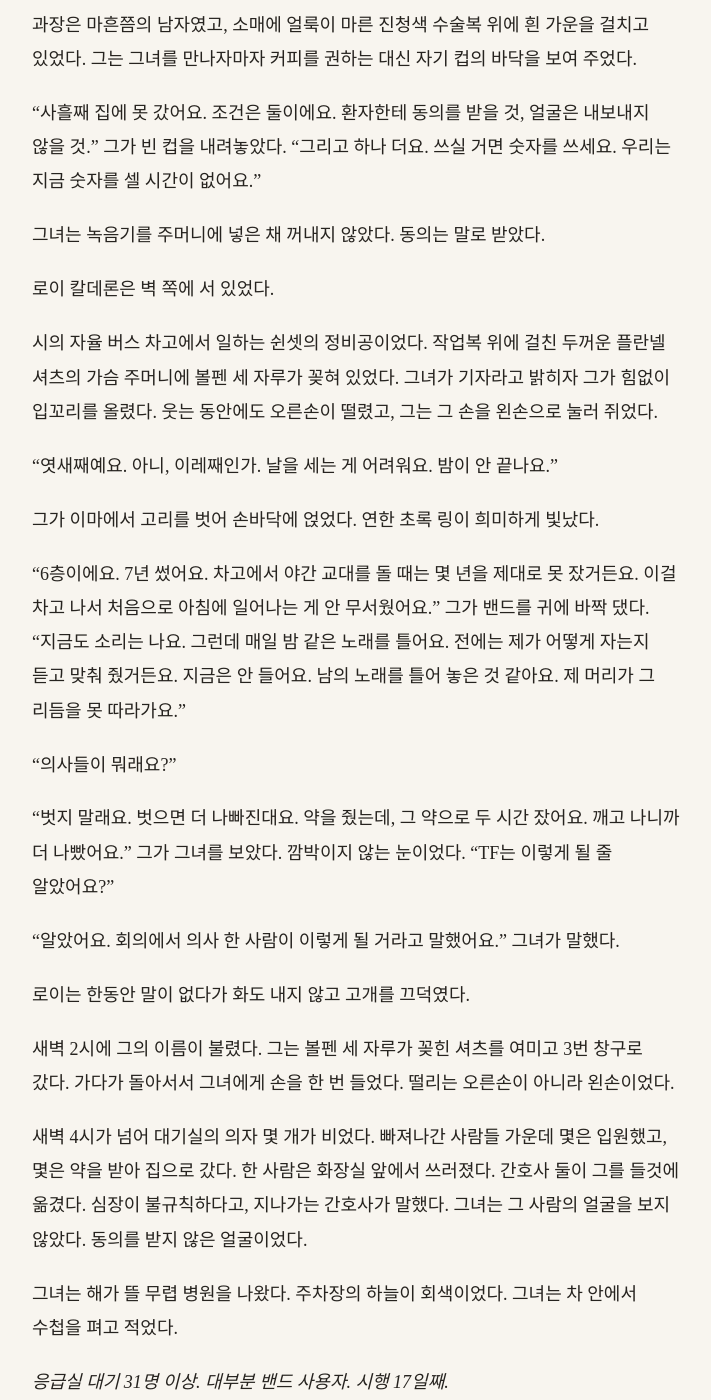
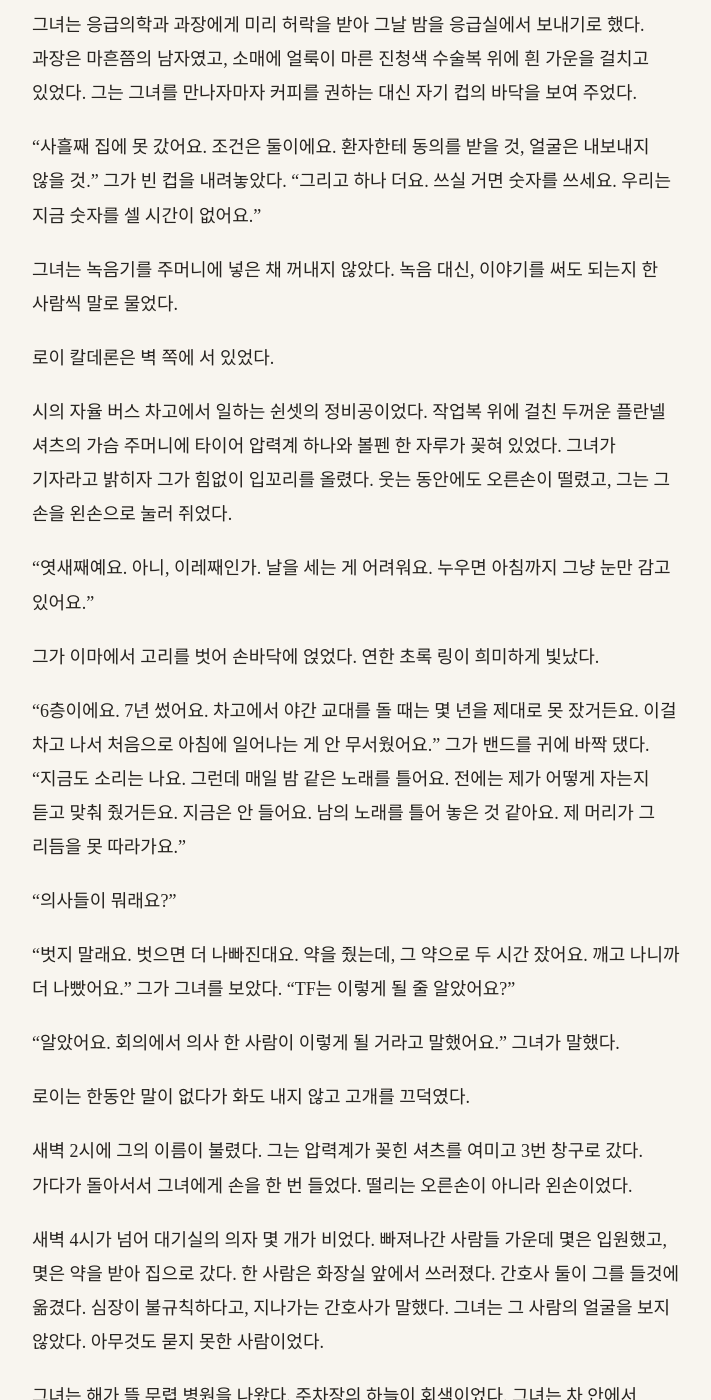
Before and after one commit to kangkkang/writer_s1_public, a Jekyll site: the page built from vol2/045.md, in a window 1280 px wide and 1400 px high, scrolled down 5930 px. Shown: the whole window, without its empty margins (284-995 px from the left). Built offline with Jekyll 4.4.1, drawn with Linux system fonts in a browser that asks for light colours; our own code applies the rules of GitHub Pages for plain Markdown files; some of the changed text lies outside the part shown.

Commit message:
Update from https://github.com/kangkkang/writer_s1/commit/50ee74f99c26eb239b2bca654b89ef6d05d252bb

```diff
--- a/vol2/045.md
+++ b/vol2/045.md
@@ -1,6 +1,6 @@
 # 45. 밴드 규제
 
-클레망스가 그 주장을 맡은 것은 12월 4일 월요일 아침이었다.
+12월 4일 월요일 아침, 클레망스는 수면 밴드가 앵커를 부른다는 주장을 검증하는 일을 맡았다.
 
 격납고의 휴게 구역에 그녀의 책상이 하나 있었다. 책상이라기보다 접이식 탁자에 단말 셋을 올려놓은 자리였다. 점심때면 옆 탁자의 젊은 분석가들이 열량을 재 주는 그릇을 하나씩 펴 놓고, 그램까지 맞춰 담은 음식을 남김없이 비웠다. 외부 검증자의 일은 단순했다. 각국 정부와 TF 안으로 흘러드는 보고와 영상과 주장 가운데, 결정에 쓰일 것들의 출처를 확인하는 일이었다. 그날 아침 단말에 뜬 목록 맨 위에 한 줄이 올라와 있었다.
 
@@ -18,7 +18,7 @@
 
 보고서는 그날 오후 각국 정부로 올라갔다. 이틀 뒤 네덜란드 의회에서 한 의원이 연단에 섰고, 속보가 그 말을 한 줄로 띄웠다.
 
-*"근거가 하나뿐이라면, 그 하나로 충분합니다."*
+*"근거가 하나라도 있으면 충분합니다."*
 
 그 의원은 죽은 장관과 같은 당이었고, 장례식에서 추도사를 읽은 사람이었다.
 
@@ -48,21 +48,21 @@
 
 탁자 건너편에서 체구가 작은 여자가 일어섰다. 보건 자문으로 TF에 온 수면의학자 이네스 카르바할이었다. 칠레 사람이었고, 쉰 중반이었다. 짧은 흰머리에, 목까지 올라오는 회색 니트 위로 안경 줄을 걸고 있었다. 말하기 전에 상대의 눈을 진찰하듯 오래 들여다보는 버릇이 있었다. 카르바할은 벽의 화면 속 사람들을 그렇게 들여다보고 있었다.
 
-카르바할이 입을 열었다. "끄지 마세요. 밴드를 오래 쓴 사람들의 뇌는 밤마다 그 자극을 받는 데 익숙해져 있어요. 수면제를 오래 먹은 사람과 같아요. 갑자기 끊으면 잠이 무너져요. 하루 이틀이 아니에요. 길게는 몇 주를 못 자요. 그동안 심장이 버티지 못하는 사람이 나와요. 운전대를 잡은 채 잠드는 사람도, 다른 방식으로 견디지 못하는 사람도요. 줄이려면 몇 달에 걸쳐, 천천히 줄여야 해요."
+카르바할이 입을 열었다. "끄지 마십시오. 밴드를 오래 쓴 사람들의 뇌는 밤마다 그 자극을 받는 데 익숙해져 있습니다. 수면제를 오래 먹은 사람과 같습니다. 갑자기 끊으면 잠이 무너집니다. 하루 이틀이 아닙니다. 길게는 몇 주를 못 잡니다. 그동안 심장이 버티지 못하는 사람이 나옵니다. 운전대를 잡은 채 잠드는 사람도, 다른 방식으로 견디지 못하는 사람도요. 줄이려면 몇 달에 걸쳐, 천천히 줄여야 합니다."
 
 "몇 달이요?" 의원이 되물었다.
 
-"몇 달이요." 카르바할이 그의 눈을 보았다. "의원님이 동료분을 잃으신 거 알아요. 저도 3월의 그 밤들을 기록으로 봤어요. 그 밤의 죽음들은 밴드를 끄지 않아서 생긴 게 아니었어요."
+"몇 달이요." 카르바할이 그의 눈을 보았다. "의원님이 동료분을 잃으신 것 압니다. 저도 3월의 그 밤들을 기록으로 봤습니다. 그 밤의 죽음들은 밴드를 끄지 않아서 생긴 게 아니었습니다."
 
 벽의 화면 하나가 조용해졌다. 의원은 고개를 숙이지 않았다.
 
 "그럼 무엇 때문입니까?"
 
-"아직 몰라요." 카르바할은 그의 눈에서 시선을 떼지 않았다. "그걸 밴드 탓으로 돌릴 근거는 없어요."
+"아직 모릅니다." 카르바할은 그의 눈에서 시선을 떼지 않았다. "그걸 밴드 탓으로 돌릴 근거는 없습니다."
 
 카르바할이 의자에 앉았다.
 
-브란트가 단말에서 고개를 들었다. "그럼 재 봅시다. 한꺼번에 끄지 말고 몇 군데서만 시행하십시오. 시행한 곳과 안 한 곳의 앵커가 다르게 생기면 박사님이 틀린 겁니다. 똑같이 생기면 맞는 거고요. 사람한테 무슨 일이 생기는지도 같이 재야 합니다."
+브란트가 단말에서 고개를 들었다. "그럼 재 봅시다. 한꺼번에 끄지 말고 몇 군데서만 시행하십시오. 시행한 곳과 안 한 곳의 앵커가 다르게 생기면 박사님이 틀린 겁니다. 똑같이 생기면 맞는 거고요. 시행한 곳 사람들의 잠과 건강도 같이 기록해야 합니다."
 
 안건이 표결에 부쳐졌다. 시행은 몇몇 지역에서 먼저 하기로 했다. 네덜란드와 벨기에와 덴마크, 그리고 캘리포니아였다. 1월 8일부터 밴드가 밤마다 프로메테우스와 주고받으며 자극을 조율하는 기능을 끄고, 밴드는 꺼지지 않은 채 정해진 패턴만 틀기로 했다. 의결문에는 카르바할의 경고가 한 줄로 들어갔다.
 
@@ -86,9 +86,9 @@
 
 로셰가 웃지 않고 고개를 끄덕였다. "제목은? 제목 뭐야?"
 
-"*끄지 말라고 한 사람이 있었다.*"
+"「끄지 말라고 한 사람이 있었다」."
 
-기사는 널리 읽혔다. 첫날 그 신문에서 가장 많이 읽힌 기사가 되었고, 몇 나라의 신문이 옮겨 실었다. 카르바할의 "몇 달이요"가 속보 자막에 하루 동안 떠 있었다. 이튿날 자막에는 다른 줄이 떴다. 캘리포니아 주지사의 대변인이 시행은 예정대로 간다고 했다. 반동 불면은 보건 당국이 대비하겠다고 했다.
+기사는 첫날 《라 마르주》에서 가장 많이 읽혔고, 몇 나라의 신문이 옮겨 실었다. 카르바할의 "몇 달이요"가 하루 동안 속보 자막에 떠 있었다. 이튿날 자막에는 다른 줄이 떴다. 캘리포니아 주지사의 대변인이 시행은 예정대로 간다고 했다. 반동 불면은 보건 당국이 대비하겠다고 했다.
 
 자막 끝에 시행일이 붙어 있었다. *1월 8일.*
 
@@ -96,7 +96,7 @@
 
 1월 8일 월요일 자정, 캘리포니아의 밴드들이 바뀌었다.
 
-그녀는 그 시각을 격납고에서 맞았다. 야간 당번 자리에 앉은 사람은 TF의 통신 담당 데릭이었다. 서른 초반이었고, 늘 같은 남색 작업 셔츠를 입고 왔다. 그의 책상 위에도 3층용 연한 하늘색 둥근 고리가 있었다. 그는 밤 근무 때문에 잠이 엉망이었다고, 2년 전부터 낮잠에만 쓴다고 그녀에게 말한 적이 있었다.
+자정에 그녀는 격납고에 있었다. 야간 당번 자리에 앉은 사람은 TF의 통신 담당 데릭이었다. 서른 초반이었고, 늘 같은 남색 작업 셔츠를 입고 왔다. 그의 책상 위에도 3층용 연한 하늘색 둥근 고리가 있었다. 그는 밤 근무 때문에 잠이 엉망이었다고, 2년 전부터 낮잠에만 쓴다고 그녀에게 말한 적이 있었다.
 
 자정이 되자 데릭이 귀를 짚더니, 방금 들어온 알림을 탁자에 띄워 그녀에게 보여 주었다.
 
@@ -124,13 +124,13 @@
 
 "사흘째 집에 못 갔어요. 조건은 둘이에요. 환자한테 동의를 받을 것, 얼굴은 내보내지 않을 것." 그가 빈 컵을 내려놓았다. "그리고 하나 더요. 쓰실 거면 숫자를 쓰세요. 우리는 지금 숫자를 셀 시간이 없어요."
 
-그녀는 녹음기를 주머니에 넣은 채 꺼내지 않았다. 동의는 말로 받았다.
+그녀는 녹음기를 주머니에 넣은 채 꺼내지 않았다. 녹음 대신, 이야기를 써도 되는지 한 사람씩 말로 물었다.
 
 로이 칼데론은 벽 쪽에 서 있었다.
 
-시의 자율 버스 차고에서 일하는 쉰셋의 정비공이었다. 작업복 위에 걸친 두꺼운 플란넬 셔츠의 가슴 주머니에 볼펜 세 자루가 꽂혀 있었다. 그녀가 기자라고 밝히자 그가 힘없이 입꼬리를 올렸다. 웃는 동안에도 오른손이 떨렸고, 그는 그 손을 왼손으로 눌러 쥐었다.
+시의 자율 버스 차고에서 일하는 쉰셋의 정비공이었다. 작업복 위에 걸친 두꺼운 플란넬 셔츠의 가슴 주머니에 타이어 압력계 하나와 볼펜 한 자루가 꽂혀 있었다. 그녀가 기자라고 밝히자 그가 힘없이 입꼬리를 올렸다. 웃는 동안에도 오른손이 떨렸고, 그는 그 손을 왼손으로 눌러 쥐었다.
 
-"엿새째예요. 아니, 이레째인가. 날을 세는 게 어려워요. 밤이 안 끝나요."
+"엿새째예요. 아니, 이레째인가. 날을 세는 게 어려워요. 누우면 아침까지 그냥 눈만 감고 있어요."
 
 그가 이마에서 고리를 벗어 손바닥에 얹었다. 연한 초록 링이 희미하게 빛났다.
 
@@ -138,15 +138,15 @@
 
 "의사들이 뭐래요?"
 
-"벗지 말래요. 벗으면 더 나빠진대요. 약을 줬는데, 그 약으로 두 시간 잤어요. 깨고 나니까 더 나빴어요." 그가 그녀를 보았다. 깜박이지 않는 눈이었다. "TF는 이렇게 될 줄 알았어요?"
+"벗지 말래요. 벗으면 더 나빠진대요. 약을 줬는데, 그 약으로 두 시간 잤어요. 깨고 나니까 더 나빴어요." 그가 그녀를 보았다. "TF는 이렇게 될 줄 알았어요?"
 
 "알았어요. 회의에서 의사 한 사람이 이렇게 될 거라고 말했어요." 그녀가 말했다.
 
 로이는 한동안 말이 없다가 화도 내지 않고 고개를 끄덕였다.
 
-새벽 2시에 그의 이름이 불렸다. 그는 볼펜 세 자루가 꽂힌 셔츠를 여미고 3번 창구로 갔다. 가다가 돌아서서 그녀에게 손을 한 번 들었다. 떨리는 오른손이 아니라 왼손이었다.
+새벽 2시에 그의 이름이 불렸다. 그는 압력계가 꽂힌 셔츠를 여미고 3번 창구로 갔다. 가다가 돌아서서 그녀에게 손을 한 번 들었다. 떨리는 오른손이 아니라 왼손이었다.
 
-새벽 4시가 넘어 대기실의 의자 몇 개가 비었다. 빠져나간 사람들 가운데 몇은 입원했고, 몇은 약을 받아 집으로 갔다. 한 사람은 화장실 앞에서 쓰러졌다. 간호사 둘이 그를 들것에 옮겼다. 심장이 불규칙하다고, 지나가는 간호사가 말했다. 그녀는 그 사람의 얼굴을 보지 않았다. 동의를 받지 않은 얼굴이었다.
+새벽 4시가 넘어 대기실의 의자 몇 개가 비었다. 빠져나간 사람들 가운데 몇은 입원했고, 몇은 약을 받아 집으로 갔다. 한 사람은 화장실 앞에서 쓰러졌다. 간호사 둘이 그를 들것에 옮겼다. 심장이 불규칙하다고, 지나가는 간호사가 말했다. 그녀는 그 사람의 얼굴을 보지 않았다. 아무것도 묻지 못한 사람이었다.
 
 그녀는 해가 뜰 무렵 병원을 나왔다. 주차장의 하늘이 회색이었다. 그녀는 차 안에서 수첩을 펴고 적었다.
 
@@ -196,7 +196,7 @@
 
 그녀는 수첩의 새 장에 한 줄을 적었다.
 
-*지난여름 — 같은 꼴? 분모 없음.*
+*지난여름 — 같은 꼴? 밴드를 쓴 사람 수 모름.*
 
 그리고 그 장을 접었다. 이번 기사에는 싣지 않기로 했다. 브랜드의 기록을 손에 넣을 때까지 덮어 둘 장이었다.
 
```
Also changed, not shown: vol2/047.md (+1 -1 lines).
